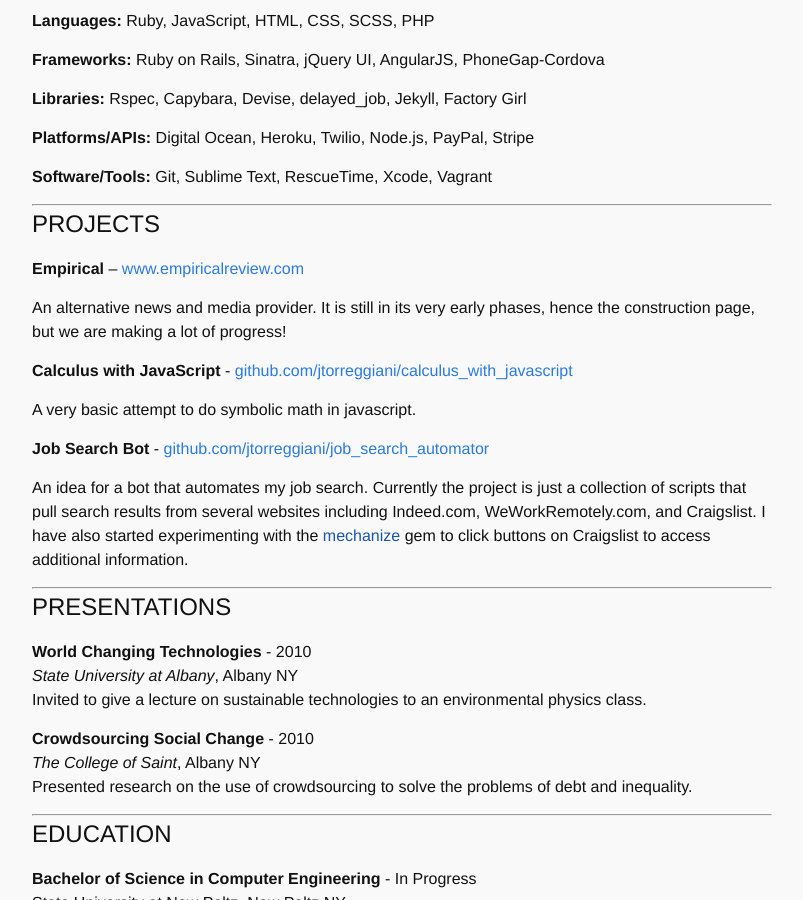
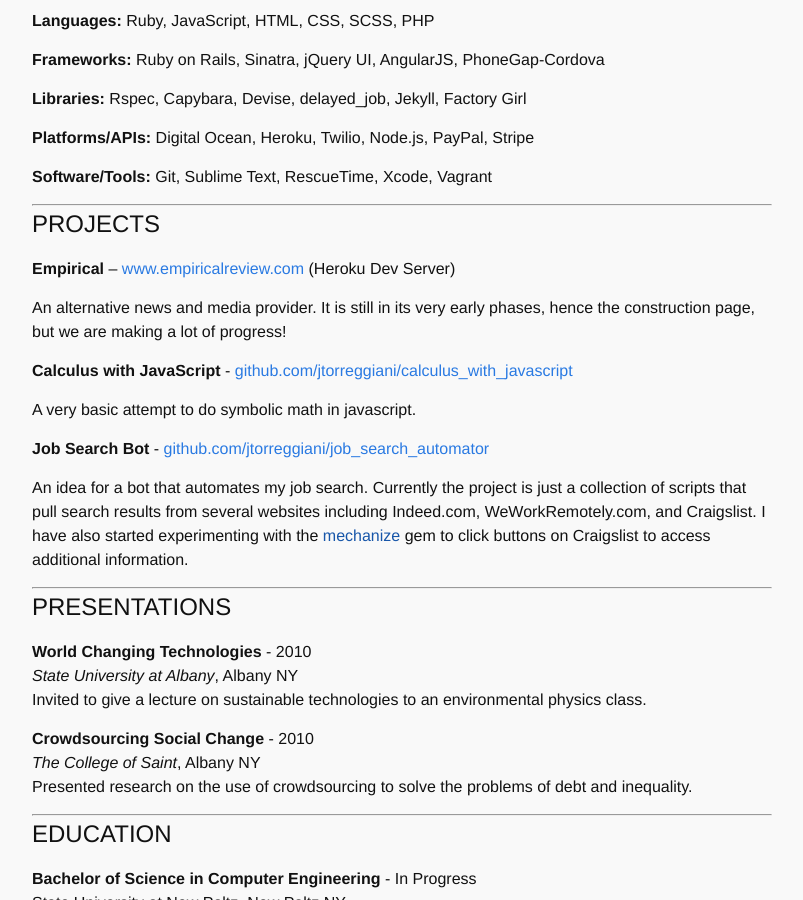
Before and after one commit to mccarrond/mccarrond.github.io, a Jekyll site: the page built from resume.md, in a window 1280 px wide and 900 px high, scrolled down 1393 px. Shown: the whole window, without its empty margins (238-1041 px from the left). Built offline with Jekyll 4.4.1, drawn with Linux system fonts in a browser that asks for light colours.

Commit message:
add heroku dev server

```diff
--- a/resume.md
+++ b/resume.md
@@ -84,7 +84,7 @@
 
 #PROJECTS
 
-**Empirical** -- [www.empiricalreview.com](http://www.empiricalreview.com/)
+**Empirical** -- [www.empiricalreview.com](http://www.empiricalreview.com/) (Heroku Dev Server)
 
 An alternative news and media provider. It is still in its very early phases, hence the construction page, but we are making a lot of progress!
 
```
